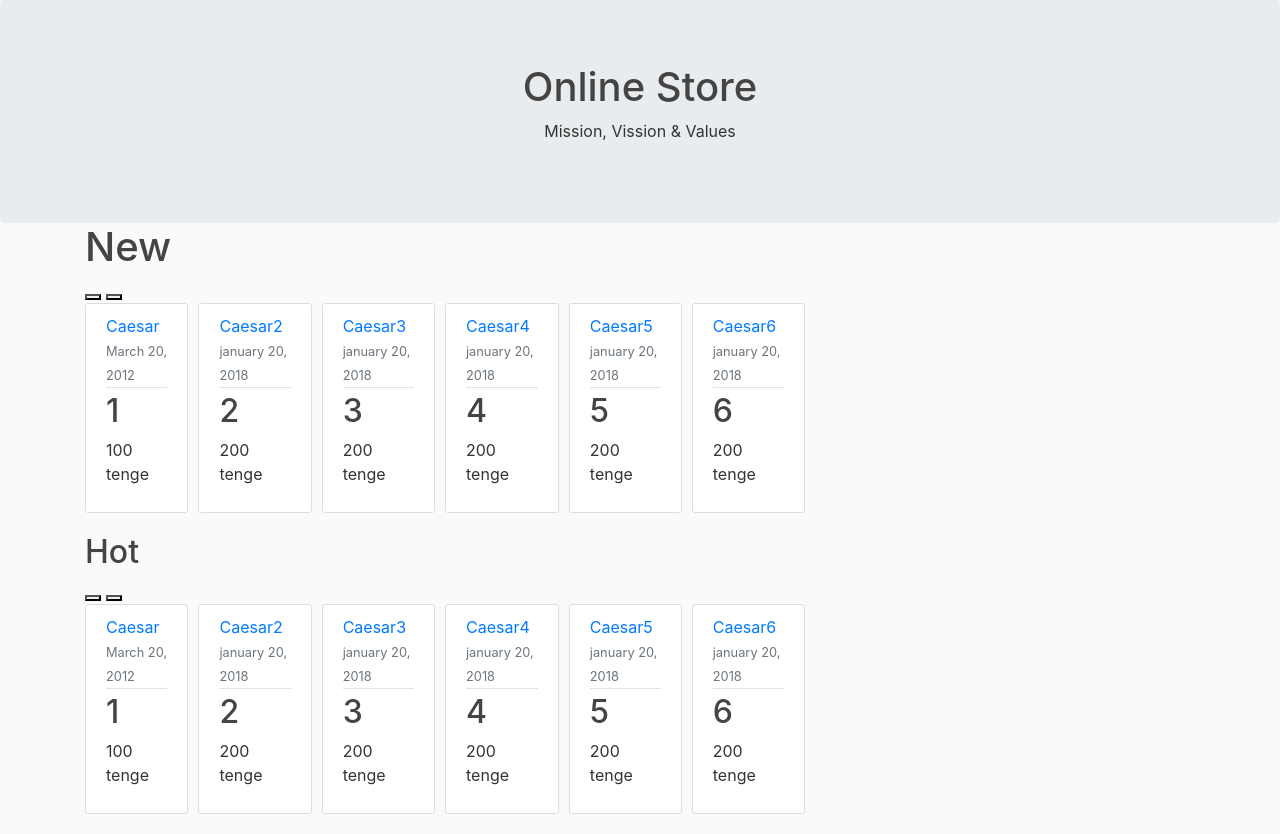
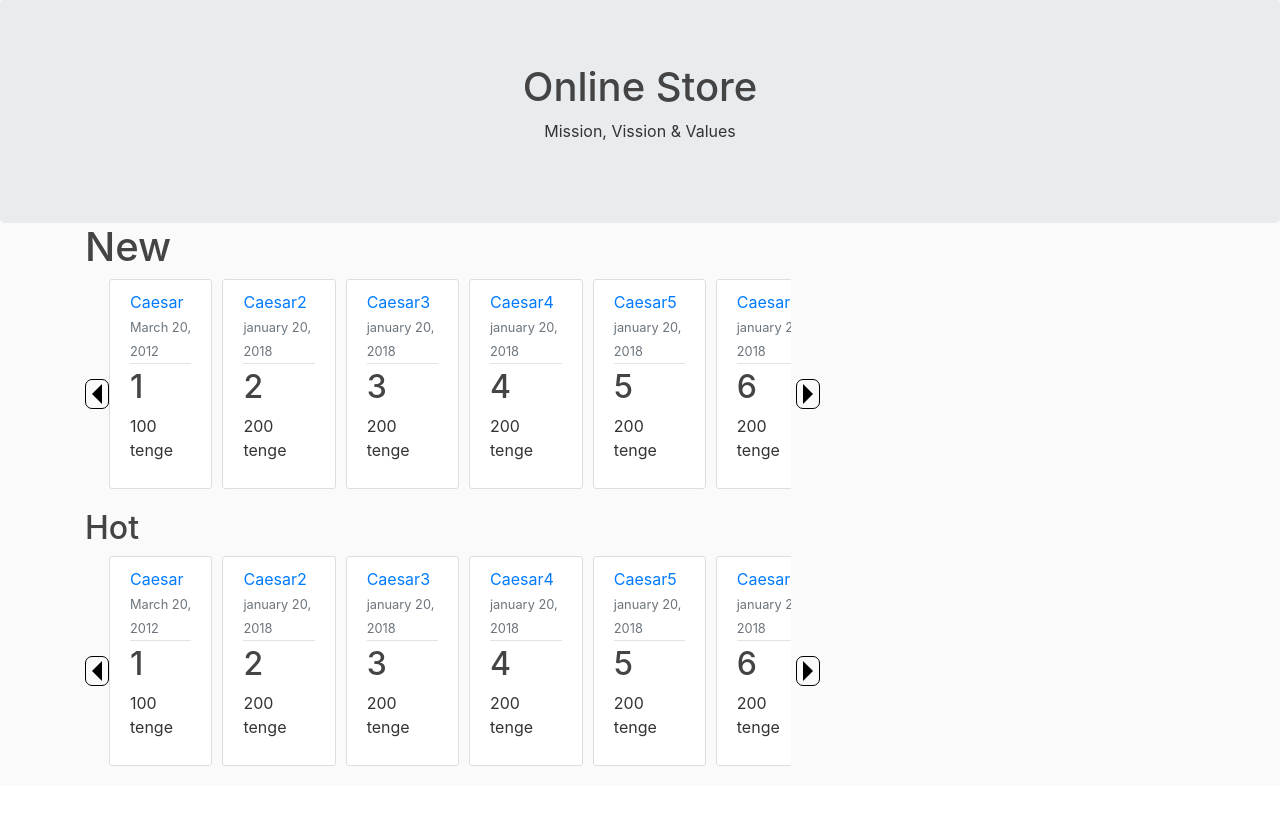
Before and after one commit to vladek1934/FlaskSite, a Flask app: page / in a window 1280 px wide. Shown: the part 81-915 px from the top of the page. After the commit the page ends 847 px from the top, so only its background shows below. Run offline with Flask 2, Linux system fonts and the light colour scheme; some libraries are stand-ins or nearby versions.

Commit message:
fixed controll arrows

```diff
--- a/FlaskSite/static/main.css
+++ b/FlaskSite/static/main.css
@@ -91,3 +91,31 @@ a.article-title:hover {
 .h-scroll-container::-webkit-scrollbar {
     display: none;
 }
+
+.arrow-button {
+  width: 30px;
+  height: 30px;
+  position: relative;
+  z-index: 1;
+  top: 100px;
+
+  background-color: transparent;
+  border: 1px solid black;
+  border-radius: 7px;
+}
+.arrow {
+  width: 0;
+  height: 0;
+  border-top: 10px solid transparent;
+  border-bottom: 10px solid transparent;
+
+  border-right: 10px solid #000;
+}
+}
+.arrow-left {
+  left: -5px;
+}
+.arrow-right {
+  right: -5px;
+  transform: scaleX(-1);
+}
--- a/FlaskSite/templates/home.html
+++ b/FlaskSite/templates/home.html
@@ -4,7 +4,7 @@
 
     <script src="//cdnjs.cloudflare.com/ajax/libs/jquery/2.1.1/jquery.min.js"></script>
     <script>
-       function left(id) {
+       function left(id) {              // I'll move this later
           event.preventDefault();
           $(id).animate({
             scrollLeft: "+=150px"
@@ -20,9 +20,11 @@
     </script>
 
     <h1>New</h1>
-    <button onclick="right('#new-container')"></button>
-    <button onclick="left('#new-container')"></button>
+
+    <div style="display: flex">
+        <button class="arrow-button arrow-left" onclick="right('#new-container')"><div class="arrow"></div></button>
         <div id="new-container" class="h-scroll-container">
+
             {% for post in posts %}
                 <article class="media content-section">
                     <div class="media-body">
@@ -36,11 +38,15 @@
                 </article>
             {% endfor %}
         </div>
+        <button class="arrow-button arrow-right" onclick="left('#new-container')"><div class="arrow"></div></button>
+    </div>
+
 
     <h2>Hot</h2>
-    <button onclick="right('#hot-container')"></button>
-    <button onclick="left('#hot-container')"></button>
+    <div style="display: flex">
+        <button class="arrow-button arrow-left" onclick="right('#hot-container')"><div class="arrow"></div></button>
         <div id="hot-container" class="h-scroll-container">
+
             {% for post in posts %}
                 <article class="media content-section">
                     <div class="media-body">
@@ -53,7 +59,8 @@
                     </div>
                 </article>
             {% endfor %}
-
+        </div>
+        <button class="arrow-button arrow-right" onclick="left('#hot-container')"><div class="arrow"></div></button>
     </div>
 
 
```
Lines whose indentation alone changed are shown as unchanged.
